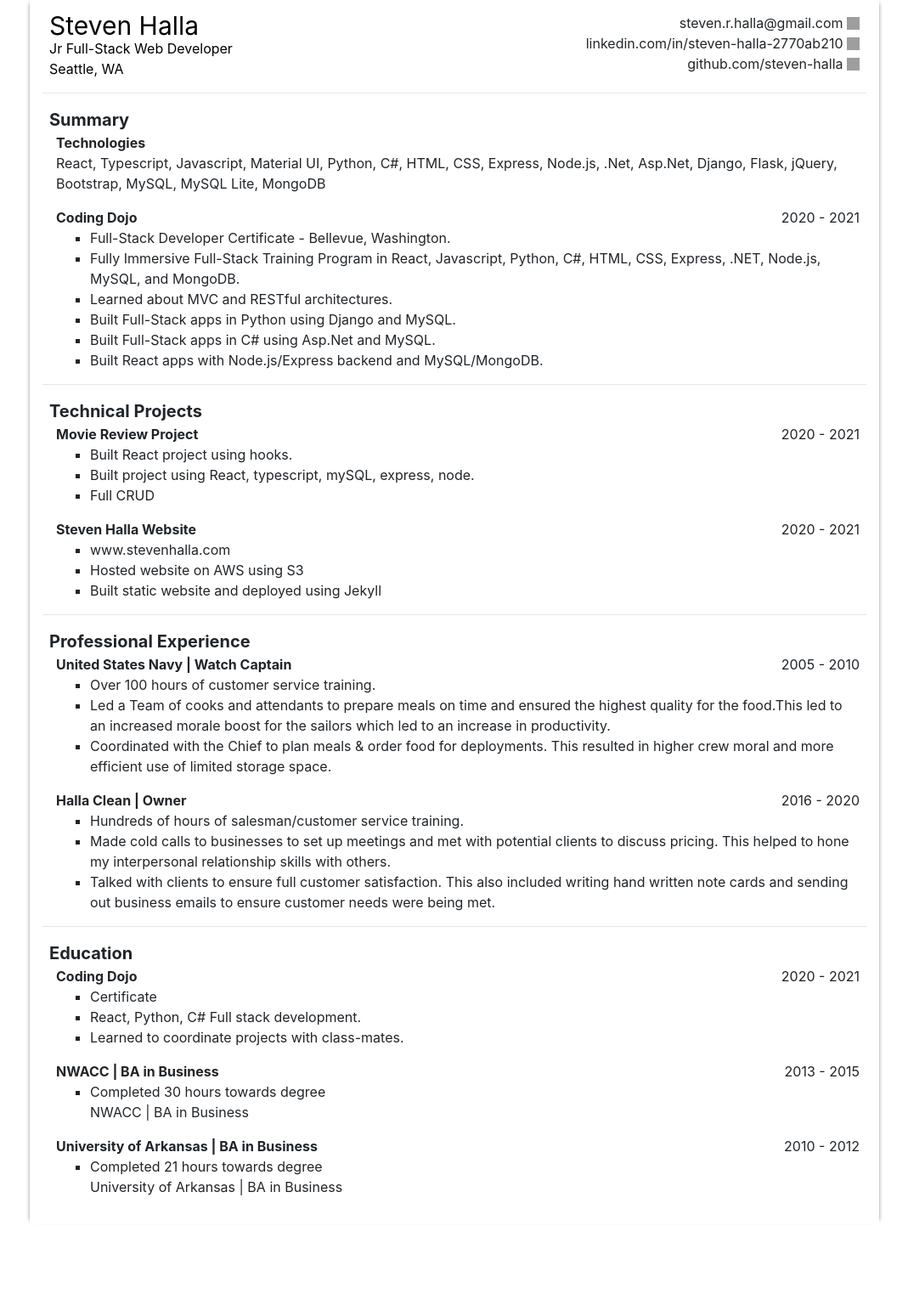
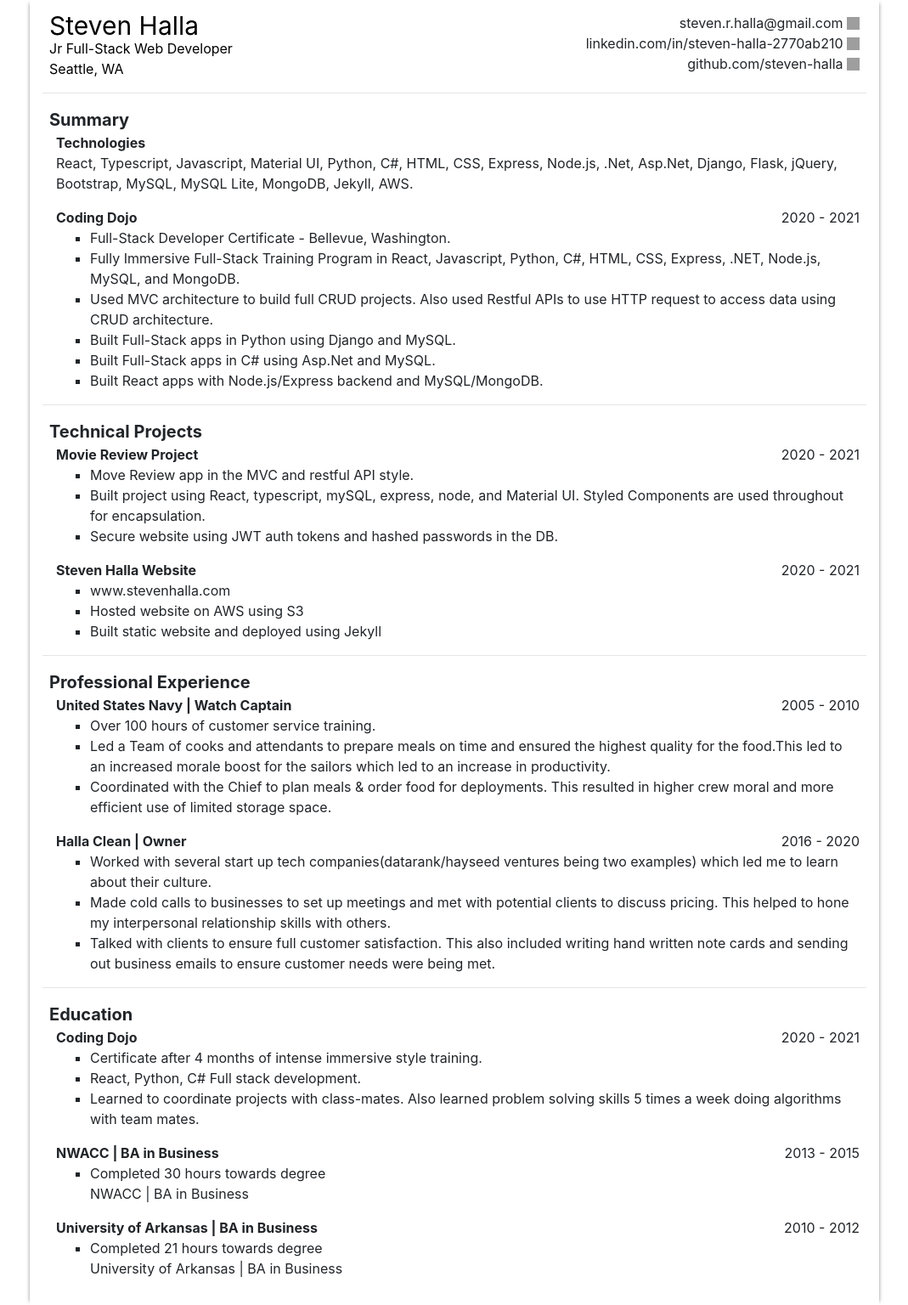
Before and after one commit to steven-halla/stevehalla.com, a Jekyll site: the page built from resume.html, in a window 1280 px wide. Shown: the whole page at 85% size, without its empty margins (105-1174 px from the left). Built offline with Jekyll 4.4.1, drawn with Linux system fonts in a browser that asks for light colours; before the commit the page ends 1440 px from its top, so only the background shows below that; grey boxes are pictures that could not be loaded.

Commit message:
"updated resume

```diff
--- a/_includes/header.html
+++ b/_includes/header.html
@@ -17,6 +17,7 @@
         </label>
 
         <div class="trigger">
+          <a class="page-link" href="/quiz/index.html" target="_blank">Quiz App</a>
           <a class="page-link" href="/todo/index.html" target="_blank">Todo App</a>
           <a class="page-link" href="/about/index.html">About</a>
           <a class="page-link" href="/resume/index.html" target="_blank">Resume</a>
--- a/about.markdown
+++ b/about.markdown
@@ -5,9 +5,9 @@
 ---
 
 
-Hello deer reader, or if your human, hello dear reader. I am a full stack web dev who with my favorite technology being React.  Some of my hobbies include coding(I love to build
+Dear Reader, I am a full stack web dev who with my favorite technology being React.  Some of my hobbies include coding(I love to build
 new things.),D&D, antfarming, cooking, digital artwork, learning politics, writing,and gaming. As an entrepreneur I have owned two previous businesses, one being an online store, and the other being an office/home cleaning services. This experience has taught me how to be a good salesman,and how to handle myself in a professional envirnment.   After spending 5 years in the navy I gained some
 new skills. Attention to detail, a strong work ethic(techinally my father taught me that, but the navy did reinforce it), and a strong sense of good
 customer service. I love to learn and I put passion into things that I enjoy, puttng myself into deep immersions in anything that I do.  I enjoy giving my opionions(which I have a lot of) but
-I also am not a huge fan of arguing. As for my favorite programming language, I would have to say that REACT is king. I am very much highly looking forward to its future and all of the cool libraries
-that people will be coming up with.
+I also am not a huge fan of arguing. As for my favorite programming language, I would have to say that it is currently typescript. My favorite framework would have to be React. Thank you all
+for taking the time to read this.
--- a/resume.html
+++ b/resume.html
@@ -75,7 +75,7 @@ permalink: /resume/
             </div>
             <div class="technology-list">
                 React, Typescript, Javascript, Material UI, Python, C#, HTML, CSS, Express, Node.js, .Net, Asp.Net,
-                Django, Flask, jQuery, Bootstrap, MySQL, MySQL Lite, MongoDB
+                Django, Flask, jQuery, Bootstrap, MySQL, MySQL Lite, MongoDB, Jekyll, AWS.
             </div>
         </div>
 
@@ -97,7 +97,7 @@ permalink: /resume/
                     .NET, Node.js, MySQL, and MongoDB.
                 </li>
                 <li class="activity-description-item">
-                    Learned about MVC and RESTful architectures.
+                    Used MVC architecture to build full CRUD projects. Also used Restful APIs to use HTTP request to access data using CRUD architecture.
                 </li>
                 <li class="activity-description-item">
                     Built Full-Stack apps in Python using Django and MySQL.
@@ -130,13 +130,13 @@ permalink: /resume/
             </div>
             <ul class="activity-description-list">
                 <li class="activity-description-item">
-                    Built React project using hooks.
+                    Move Review app in the MVC and restful API style.
                 </li>
                 <li class="activity-description-item">
-                    Built project using React, typescript, mySQL, express, node.
+                    Built project using React, typescript, mySQL, express,  node, and Material UI. Styled Components are used throughout for encapsulation.
                 </li>
                 <li class="activity-description-item">
-                    Full CRUD
+                    Secure website using JWT auth tokens and hashed passwords in the DB.
                 </li>
             </ul>
         </div>
@@ -206,7 +206,7 @@ permalink: /resume/
             </div>
             <ul class="activity-description-list">
                 <li class="activity-description-item">
-                    Hundreds of hours of salesman/customer service training.
+                    Worked with several start up tech companies(datarank/hayseed ventures being two examples) which led me to learn about their culture.
                 </li>
                 <li class="activity-description-item">
                     Made cold calls to businesses to set up meetings and met with potential clients to discuss pricing.
@@ -238,13 +238,13 @@ permalink: /resume/
             </div>
             <ul class="activity-description-list">
                 <li class="activity-description-item">
-                    Certificate
+                    Certificate after 4 months of intense immersive style training.
                 </li>
                 <li class="activity-description-item">
                     React, Python, C# Full stack development.
                 </li>
                 <li class="activity-description-item">
-                    Learned to coordinate projects with class-mates.
+                    Learned to coordinate projects with class-mates. Also learned problem solving skills 5 times a week doing algorithms with team mates.
                 </li>
             </ul>
         </div>
```
Also changed, not shown: _includes/head.html (+10 -0 lines), _layouts/home.html (+8 -1 lines).
